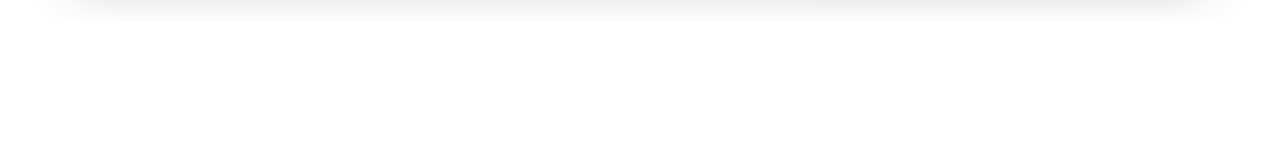
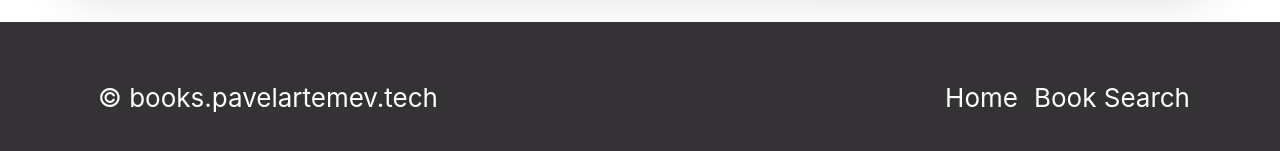
Before and after one commit to WhiteSkitt1es/My_finaly_project, a React (Create React App) app in the folder client/: page / in a window 1280 px wide. Shown: the part 3366-3517 px from the top of the page. Before the commit the page ends 3388 px from the top, so only its background shows below. Built offline with nearby package versions, Linux system fonts and the light colour scheme; the HTML template or start-up script is replaced by a standard one.

Commit message:
015 Внедрение Footer

```diff
--- a/client/src/App.tsx
+++ b/client/src/App.tsx
@@ -2,12 +2,14 @@ import React from 'react';
 import './App.css';
 import NavigationsBar from './layouts/NavigationsAndFooter/NavigationsBar';
 import HomePage from './layouts/HomePage/HomePage';
+import Footer from './layouts/NavigationsAndFooter/Footer';
 
 function App() {
   return (
     <div className="App">
       <NavigationsBar />
       <HomePage />
+      <Footer />
     </div>
   );
 }
```
